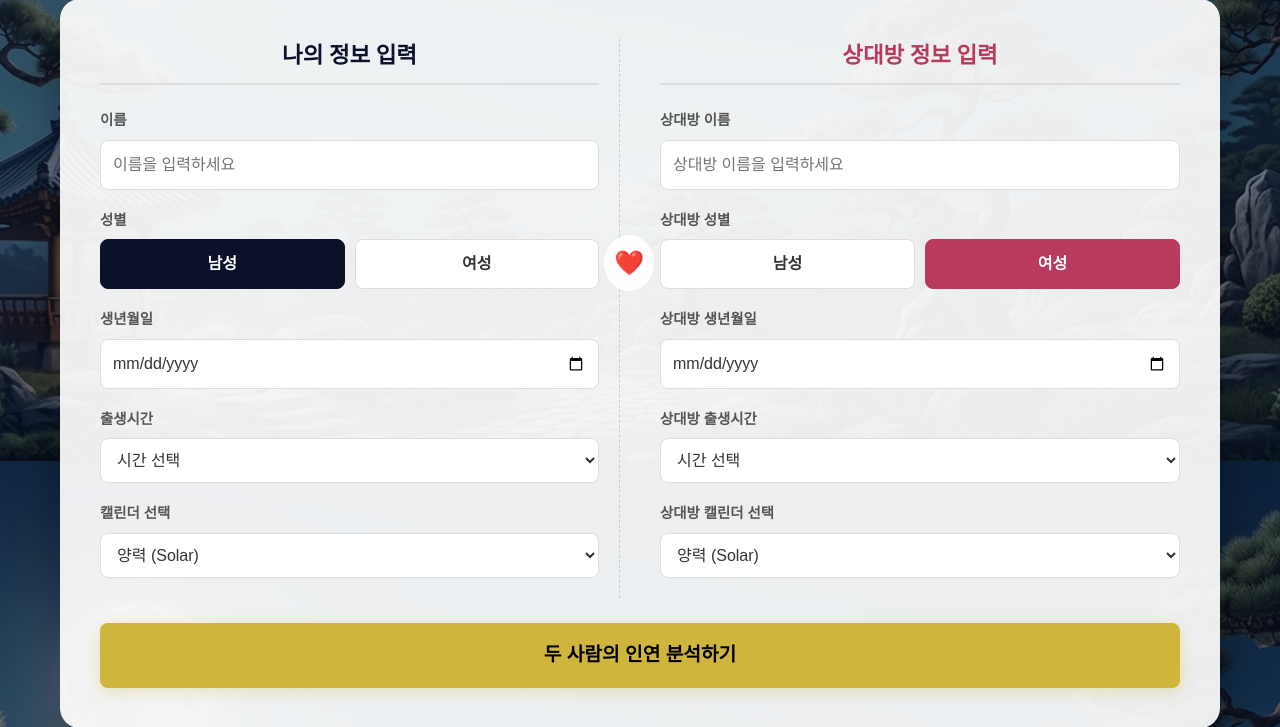
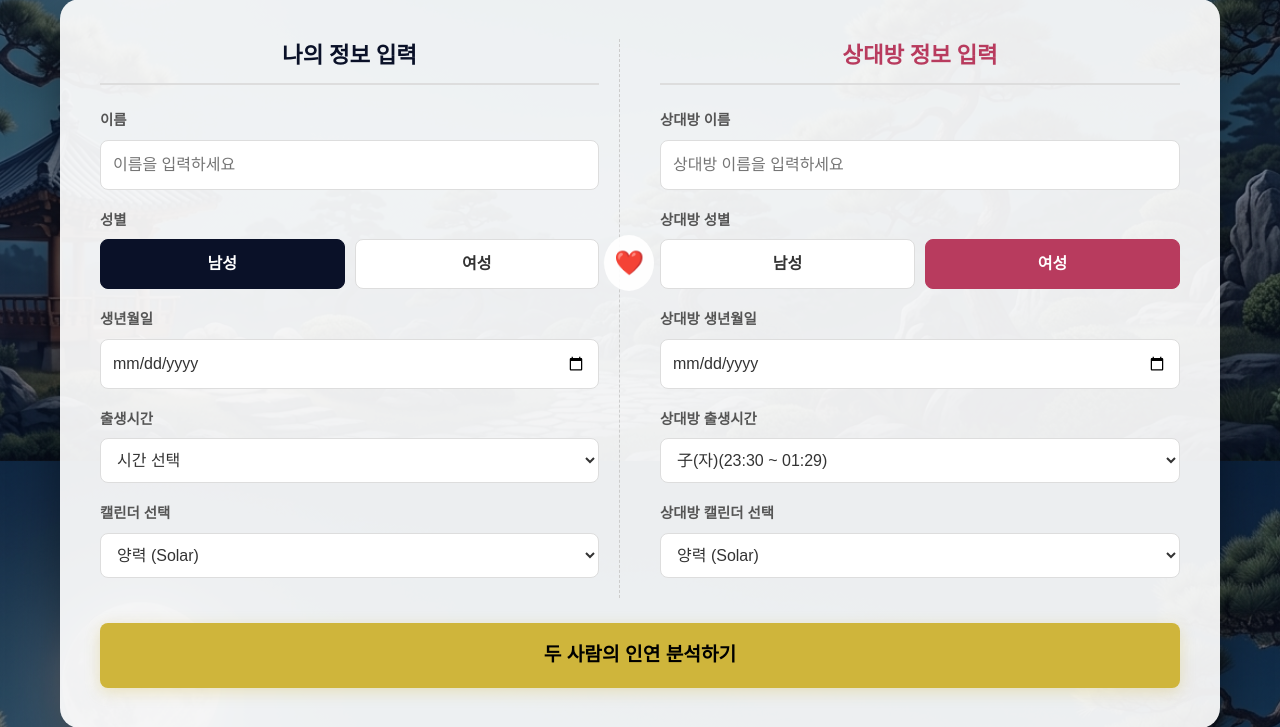
Before and after one commit to KevinSoh1/Nasagung, a FastAPI app: page /gunghap in a window 1280 px wide. Shown: the part 339-1066 px from the top of the page. Run offline with FastAPI, Linux system fonts and the light colour scheme; data that the repository does not hold is empty.

Commit message:
Update gunghap.html

```diff
--- a/templates/gunghap.html
+++ b/templates/gunghap.html
@@ -141,7 +141,7 @@
                         <div class="column-title">나의 정보 입력</div>
                         <div class="form-group">
                             <label>이름</label>
-                            <input type="text" name="name" placeholder="이름을 입력하세요" value="{{ user.username if user else '' }}" required>
+                            <input type="text" name="name" placeholder="이름을 입력하세요" value="{{ user.name if user else '' }}" required>
                         </div>
                         <div class="form-group">
                             <label>성별</label>
@@ -175,15 +175,18 @@
                 					<option value="酉(유)" {{ 'selected' if '酉(유)' in u_time else '' }}>酉(유)(17:30 ~ 19:29)</option>
                 					<option value="戌(술)" {{ 'selected' if '戌(술)' in u_time else '' }}>戌(술)(19:30 ~ 21:29)</option>
                 					<option value="亥(해)" {{ 'selected' if '亥(해)' in u_time else '' }}>亥(해)(21:30 ~ 23:29)</option>
+									<option value="모름" {{ 'selected' if '모름' in u_time else '' }}>모름</option>
             				</select>
                         </div>
                         <div class="form-group">
                             <label>캘린더 선택</label>
-                            <select name="my_calendarType">
-                                <option value="양력" {% if user and user.calendarType == '양력' %}selected{% endif %}>양력 (Solar)</option>
-                                <option value="음력-평달" {% if user and user.calendarType == '음력-평달' %}selected{% endif %}>음력 평달 (Lunar Regular)</option>
-                                <option value="음력-윤달" {% if user and user.calendarType == '음력-윤달' %}selected{% endif %}>음력 윤달 (Lunar Leap)</option>
-                            </select>
+                           <!-- DB field: user.calendarType ("양력", "음력", "음력-평달", "음력-윤달") -->
+            				<select name="calendarType">
+                				{% set u_cal = user.calendarType if user and user.calendarType else '양력' %}
+                				<option value="양력" {{ 'selected' if u_cal == '양력' else '' }}>양력 (Solar)</option>
+                				<option value="음력-평달" {{ 'selected' if u_cal in ['음력', '음력-평달'] else '' }}>음력 평달 (Lunar Regular)</option>
+                				<option value="음력-윤달" {{ 'selected' if u_cal == '음력-윤달' else '' }}>음력 윤달 (Lunar Leap)</option>
+            				</select>
                         </div>
                     </div>
 
@@ -209,20 +212,19 @@
                         <div class="form-group">
                             <label>상대방 출생시간</label>
                             <select name="partner_birthtime" required>
-                                <option value="">시간 선택</option>
-                                <option value="子">子시 (23:30 ~ 01:29)</option>
-                                <option value="丑">丑시 (01:30 ~ 03:29)</option>
-                                <option value="寅">寅시 (03:30 ~ 05:29)</option>
-                                <option value="卯">卯시 (05:30 ~ 07:29)</option>
-                                <option value="辰">辰시 (07:30 ~ 09:29)</option>
-                                <option value="巳">巳시 (09:30 ~ 11:29)</option>
-                                <option value="午">午시 (11:30 ~ 13:29)</option>
-                                <option value="未">未시 (13:30 ~ 15:29)</option>
-                                <option value="申">申시 (15:30 ~ 17:29)</option>
-                                <option value="酉">酉시 (17:30 ~ 19:29)</option>
-                                <option value="戌">戌시 (19:30 ~ 21:29)</option>
-                                <option value="亥">亥시 (21:30 ~ 23:29)</option>
-                                <option value="모름">모름</option>
+								<option value="子(자)">子(자)(23:30 ~ 01:29)</option>
+                				<option value="丑(축)">丑(축)(01:30 ~ 03:29)</option>
+                				<option value="寅(인)">寅(인)(03:30 ~ 05:29)</option>
+                				<option value="卯(묘)">卯(묘)(05:30 ~ 07:29)</option>
+                				<option value="辰(진)">辰(진)(07:30 ~ 09:29)</option>
+                				<option value="巳(사)">巳(사)(09:30 ~ 11:29)</option>
+                				<option value="午(오)">午(오)(11:30 ~ 13:29)</option>
+                				<option value="未(미)">未(미)(13:30 ~ 15:29)</option>
+                				<option value="申(신)">申(신)(15:30 ~ 17:29)</option>
+                				<option value="酉(유)">酉(유)(17:30 ~ 19:29)</option>
+                				<option value="戌(술)">戌(술)(19:30 ~ 21:29)</option>
+                				<option value="亥(해)">亥(해)(21:30 ~ 23:29)</option>
+								<option value="모름">모름</option>
                             </select>
                         </div>
                         <div class="form-group">
```
